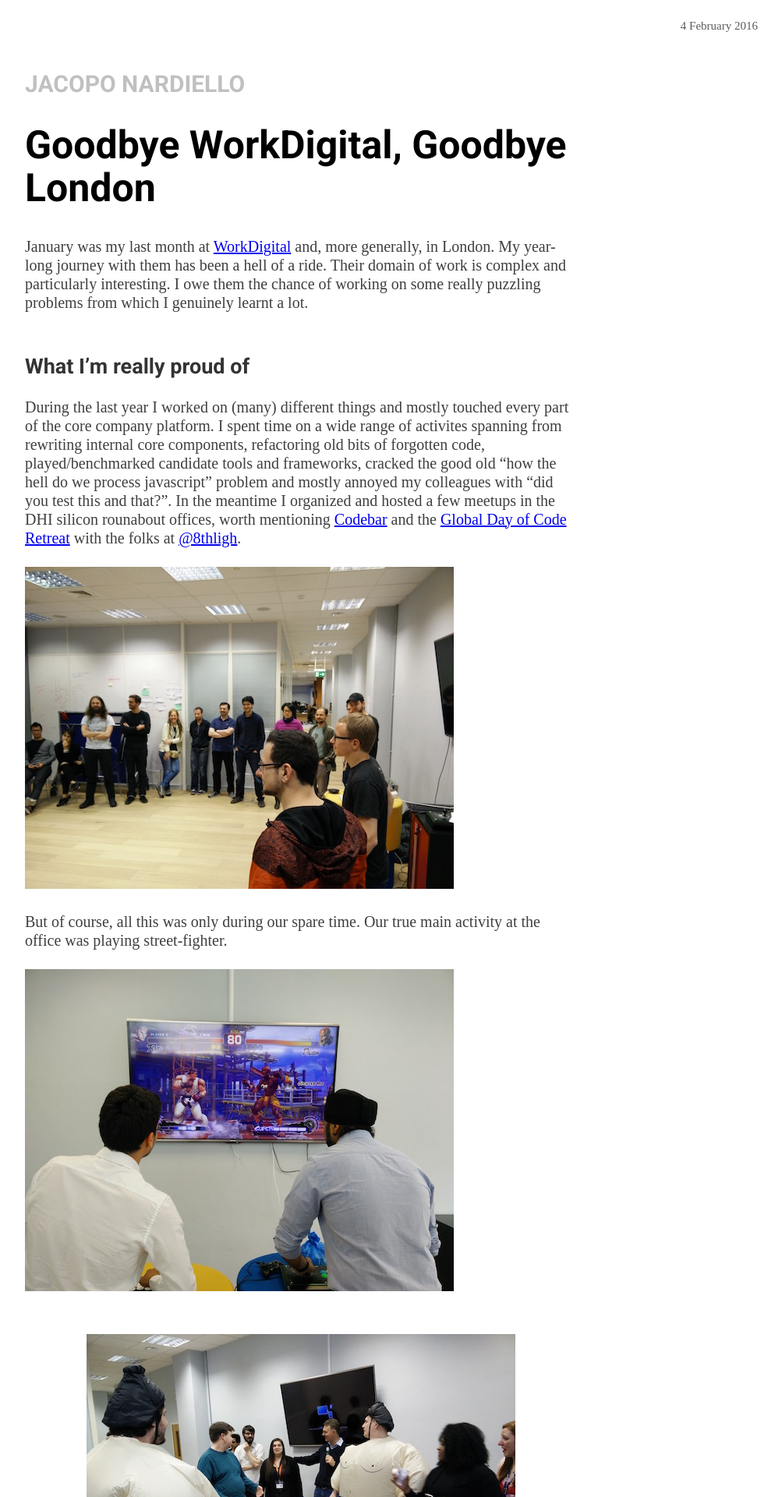
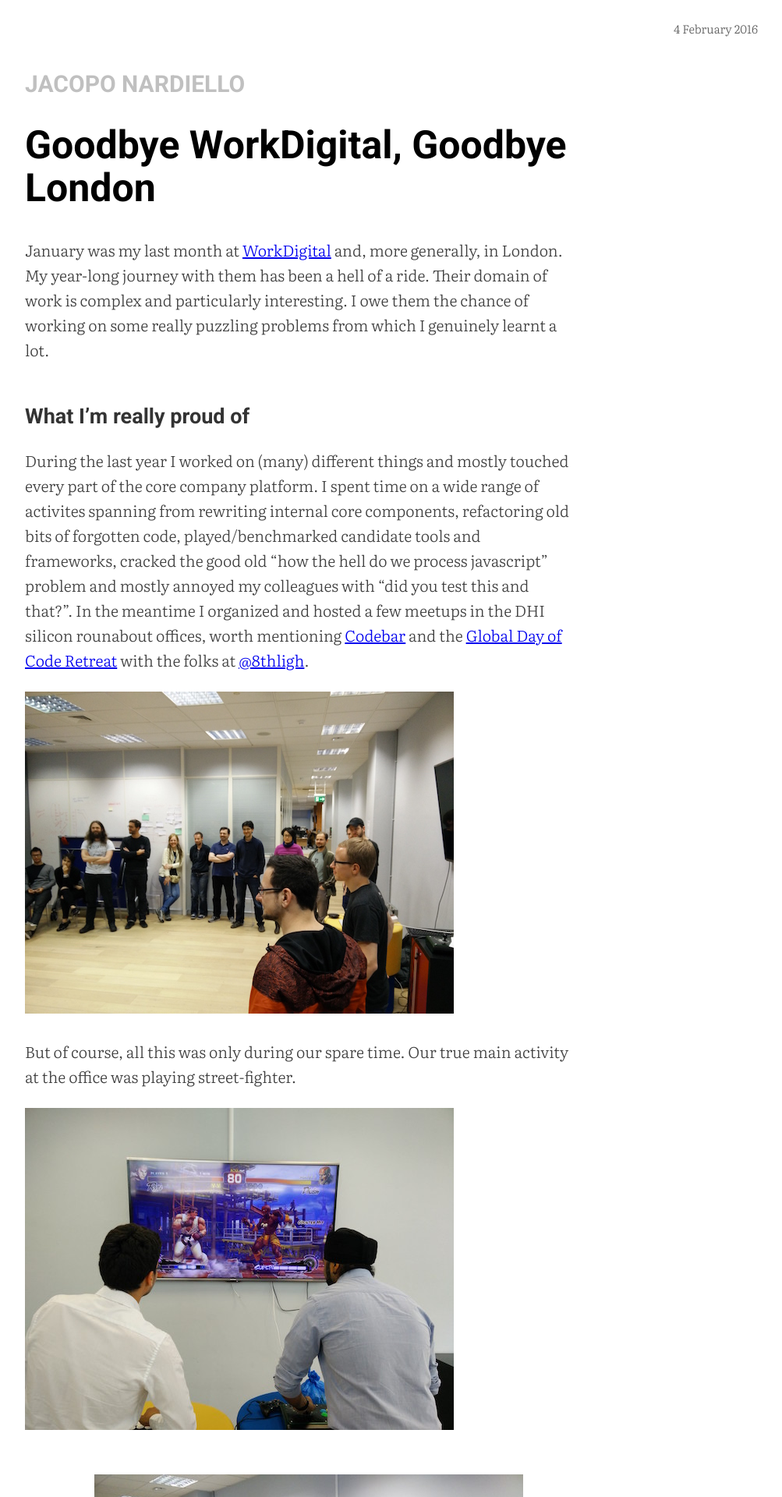
Before and after one commit to jnardiello/jnardiello.github.io, a Jekyll site: the page built from _posts/2016-02-03-goodbye-workdigital.md, in a window 1280 px wide. Shown: the top 1920 px of the page at 78% size, without its empty margins (258-1261 px from the left). Built offline with Jekyll 4.4.1, drawn with Linux system fonts in a browser that asks for light colours; some web fonts are replaced; comment, search, counter and statistics services are not loaded.

Commit message:
fix(typography): switch to Literata font and fix Google Fonts HTTPS
- Replace Cambo font with Literata (weight 300) for better readability
- Fix mixed content by changing http:// to https:// for Google Fonts
- Improve line-height to 1.6 for body text

```diff
--- a/_layouts/post.html
+++ b/_layouts/post.html
@@ -13,8 +13,8 @@
         <link rel="stylesheet" href="/css/pygments.css">
 
         <!-- Typography -->
-        <link href='http://fonts.googleapis.com/css?family=Roboto:400,700' rel='stylesheet' type='text/css'>
-        <link href='http://fonts.googleapis.com/css?family=Cambo' rel='stylesheet' type='text/css'>
+        <link href='https://fonts.googleapis.com/css?family=Roboto:400,700' rel='stylesheet' type='text/css'>
+        <link href='https://fonts.googleapis.com/css2?family=Literata:wght@300;600&display=swap' rel='stylesheet'>
     </head>
     <body>
 
--- a/css/post.css
+++ b/css/post.css
@@ -84,8 +84,7 @@ post h5 {
 }
 
 post p, post li {
-    font: normal 20px 'Cambo';
-    line-height: 120%;
+    font: 300 20px/1.6 'Literata', serif;
     color: #3f3f3f;
 }
 
@@ -111,7 +110,7 @@ date {
     top: 25px;
     right: 50px;
     color: #5C5C5C;
-    font: normal 15px 'Cambo';
+    font: 300 15px 'Literata', serif;
 }
 
 p code, post .highlight {
@@ -195,7 +194,7 @@ hr {
     date {
         position: static;
         margin-top: 45px;
-        font: normal 20px 'Cambo';
+        font: 300 18px 'Literata', serif;
         max-width: 700px;
         margin-left: auto;
         margin-right: auto;
@@ -206,7 +205,7 @@ hr {
     }
 
     post p, post li {
-        font: normal 18px 'Cambo';
+        font: 300 18px 'Literata', serif;
     }
 }
 
@@ -235,7 +234,7 @@ Mobile
         position: static;
         margin-top: 45px;
         margin-bottom: 20px;
-        font: normal 18px 'Cambo';
+        font: 300 18px 'Literata', serif;
     }
 
     hr {
@@ -247,7 +246,7 @@ Mobile
     }
 
     post p, post li {
-        font: normal 18px 'Cambo';
+        font: 300 18px 'Literata', serif;
         line-height: 130%;
     }
 }
```
